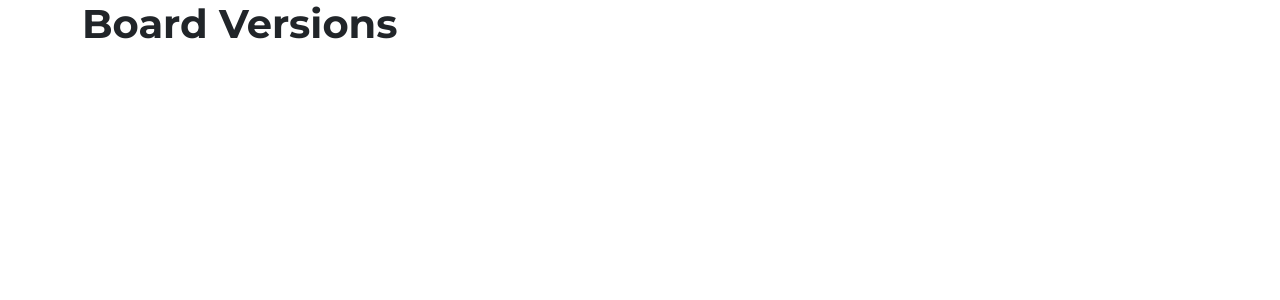
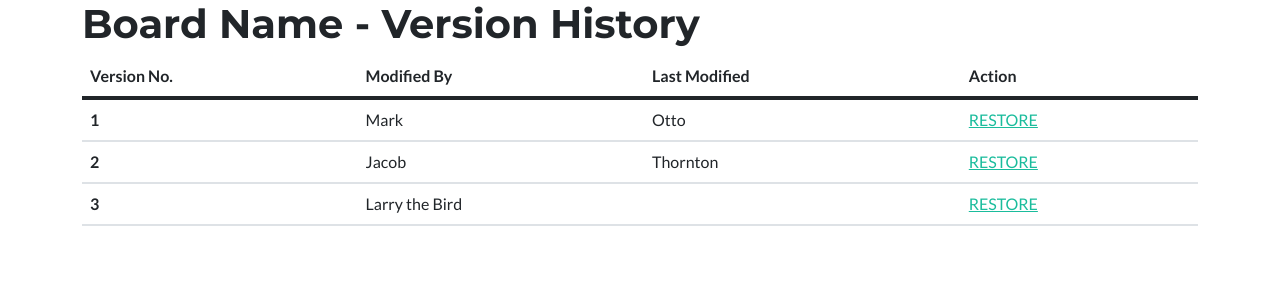
Before and after one commit to pdagrawal/crypto_board, a Django app: template crypto_board/templates/boards/board_versions.html in a window 1280 px wide. Shown: the part 104-404 px from the top of the page. Run offline with Django 3.2, Linux system fonts and the light colour scheme; the template is opened without the code that fills it, so the values that code supplies are empty; some libraries are stand-ins or nearby versions.

Commit message:
board version edit

```diff
--- a/crypto_board/templates/boards/board_versions.html
+++ b/crypto_board/templates/boards/board_versions.html
@@ -5,6 +5,36 @@
 
 {% block content %}
     <div class="container-md">
-        <h1>Board Versions</h1>
+        <h1>Board Name - Version History</h1>
+
+        <table class="table table-hover">
+            <thead>
+              <tr>
+                <th scope="col">Version No.</th>
+                <th scope="col">Modified By</th>
+                <th scope="col">Last Modified</th>
+                <th scope="col">Action</th>
+              </tr>
+            </thead>
+            <tbody>
+              <tr>
+                <th scope="row">1</th>
+                <td>Mark</td>
+                <td>Otto</td>
+                <td><a href="#">RESTORE</a></td>
+              </tr>
+              <tr>
+                <th scope="row">2</th>
+                <td>Jacob</td>
+                <td>Thornton</td>
+                <td><a href="#">RESTORE</a></td>
+              </tr>
+              <tr>
+                <th scope="row">3</th>
+                <td colspan="2">Larry the Bird</td>
+                <td><a href="#">RESTORE</a></td>
+              </tr>
+            </tbody>
+          </table>
     </div>
 {% endblock %}
```
